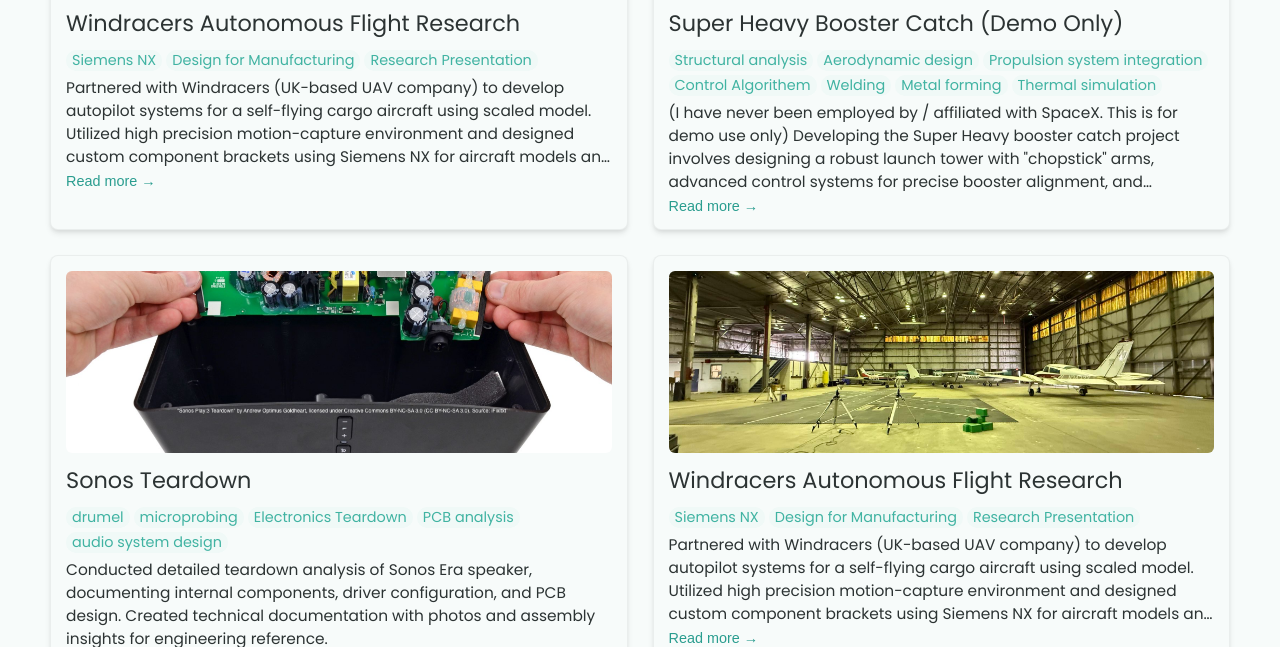
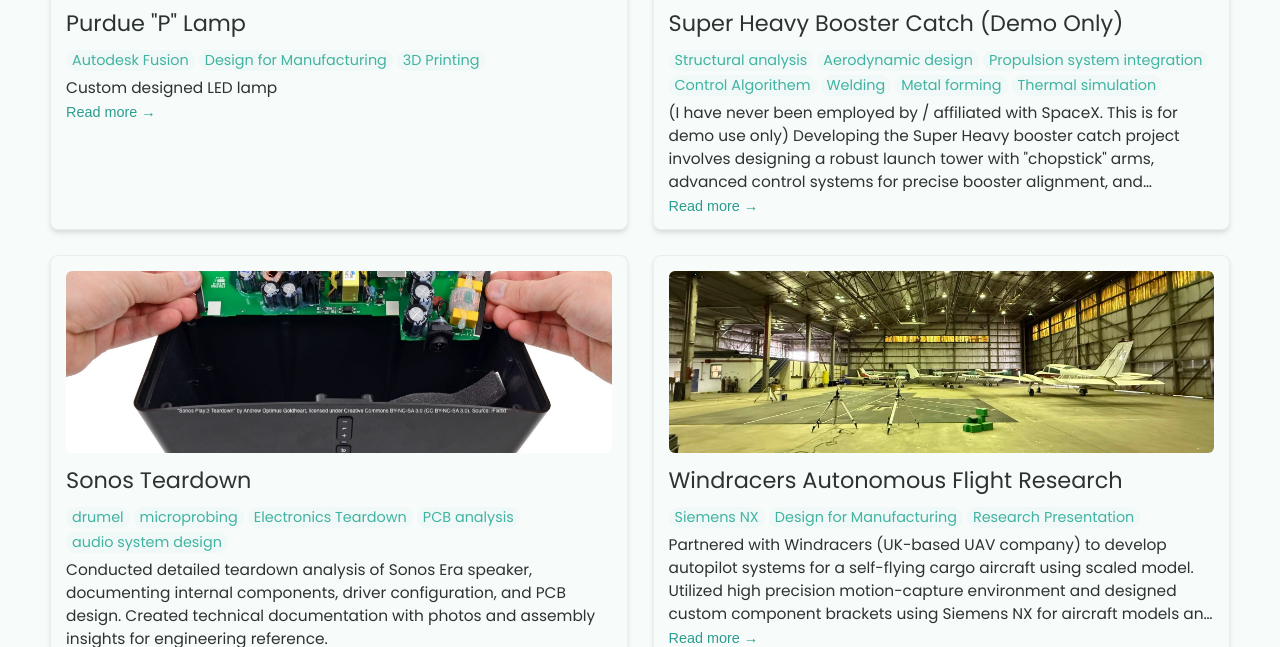
Before and after one commit to nataliazagata/nataliazagata.github.io, a Jekyll site: the page built from index.html, in a window 1280 px wide and 900 px high, scrolled down 1043 px, cut to the strip 253-900 px from the top of the window. Built offline with Jekyll 4.4.1, drawn with Linux system fonts in a browser that asks for light colours.

Commit message:
Update index.md

```diff
--- a/_projects/Purdue "P" Lamp/index.md
+++ b/_projects/Purdue "P" Lamp/index.md
@@ -1,18 +1,18 @@
 ---
 layout: post
-title: Windracers Autonomous Flight Research
-description: Partnered with Windracers (UK-based UAV company) to develop autopilot systems for a self-flying cargo aircraft using scaled model. Utilized high precision motion-capture environment and designed custom component brackets using Siemens NX for aircraft models and simulations
+title: Purdue "P" Lamp
+description: Custom designed LED lamp
 
 skills:
-- Siemens NX
+- Autodesk Fusion
 - Design for Manufacturing
-- Research Presentation
+- 3D Printing
 
 main-image: /Image.jpg
 ---
 
 ### Research Poster
-{% include image-gallery.html images="/Screenshot 2025-08-11 185642.png" height="400" %}
+{% include image-gallery.html images="/Neon Light Front.png" %}
 
 ### 3D Printed Bracket
-{% include image-gallery.html images="/bracket.png" height="400" %}
+{% include image-gallery.html images="/Neon Light Back.png" %}
```
